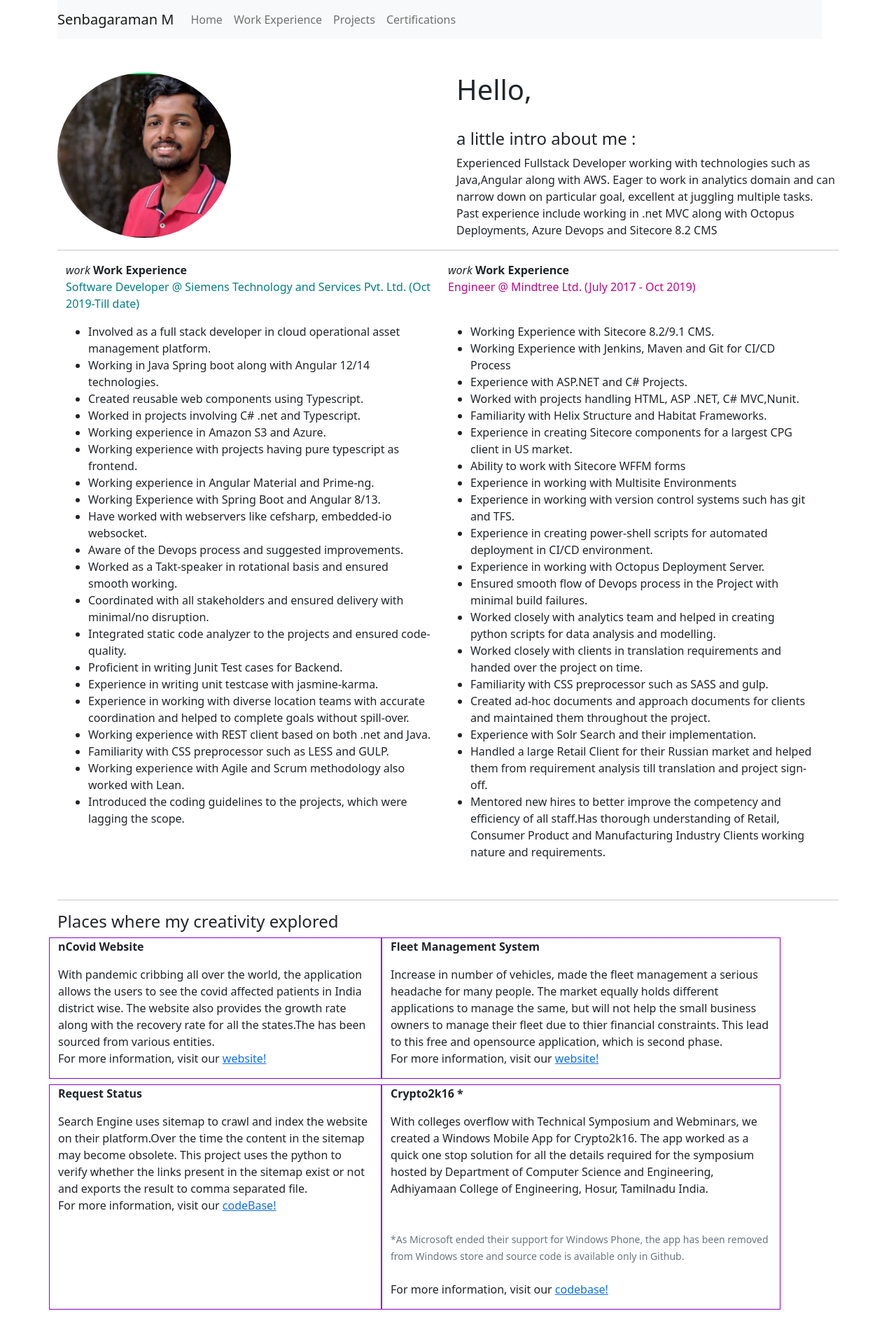
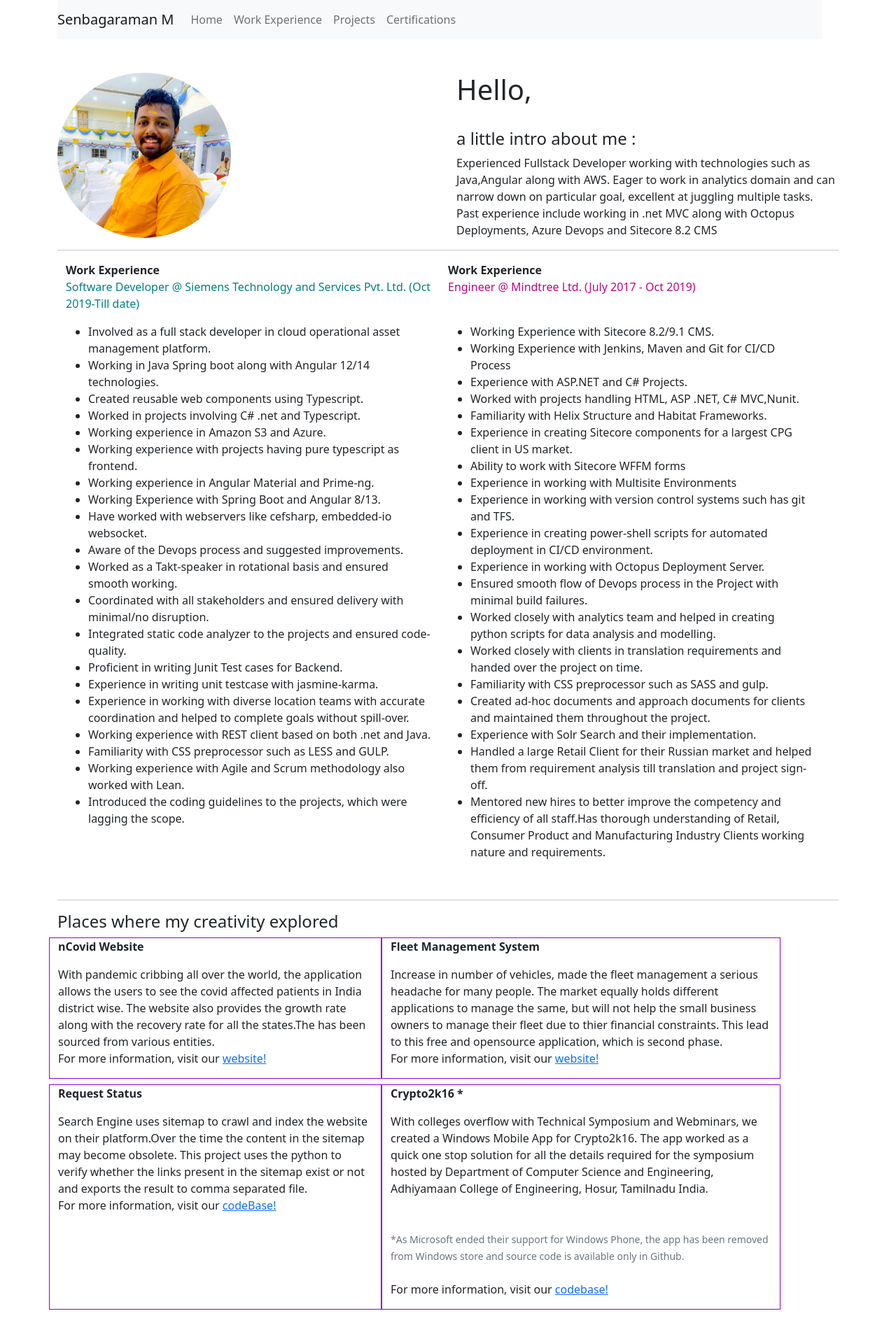
Before and after one commit to senbagaraman04/senbagaraman, an Angular app: page / in a window 1280 px wide. Shown: the top 1894 px of the page at 70% size. Built offline with nearby package versions, Linux system fonts and the light colour scheme; a web font is replaced by a local one.

Commit message:
fix:updated

```diff
--- a/src/app/app.module.ts
+++ b/src/app/app.module.ts
@@ -6,6 +6,7 @@ import { HeaderprofileComponent } from './headerprofile/headerprofile.component'
 import { ProjectsectionComponent } from './projectsection/projectsection.component';
 import { WorkExperienceComponent } from './work-experience/work-experience.component';
 import { CertificationpartComponent } from './certificationpart/certificationpart.component';
+import {MatIconModule} from '@angular/material/icon';
 
 @NgModule({
   declarations: [
@@ -16,7 +17,8 @@ import { CertificationpartComponent } from './certificationpart/certificationpar
     CertificationpartComponent
   ],
   imports: [
-    BrowserModule
+    BrowserModule,
+    MatIconModule
   ],
   providers: [],
   bootstrap: [AppComponent]
--- a/src/app/certificationpart/certificationpart.component.html
+++ b/src/app/certificationpart/certificationpart.component.html
@@ -1,4 +1,9 @@
-<div id="Certification" class="certification container">
+<div class="container"  id="Certification" >
+    <strong>Certificates: </strong>
+</div>
+<div class="certification container">
+
+
     <div class="certificate-earned">
         <div class=" ">
             <img src="https://images.credly.com/size/220x220/images/87eec792-3c63-4526-aafb-da866a30fa54/image.png"
--- a/src/app/headerprofile/headerprofile.component.html
+++ b/src/app/headerprofile/headerprofile.component.html
@@ -12,7 +12,7 @@
           <div class="collapse navbar-collapse" id="navbarNav">
             <ul class="navbar-nav">
               <li class="nav-item active">
-                <a class="nav-link" href="#">Home </a>
+                <a class="nav-link" href="#">Home</a>
               </li>
               <li class="nav-item">
                 <a class="nav-link" href="#workExperience">Work Experience</a>
@@ -29,7 +29,7 @@
       </div>
       <div class="row mt-5">
         <div class="col-md-6">
-          <img width="248" height="236" class="img-responsive img-circle" src="../../assets/Senbagaraman_Manoharan.jpg"
+          <img width="248" height="236" class="img-responsive img-circle profile-image" src="../../assets/senbagaraman.jpg"
             class="rounded-circle" alt="Cinque Terre">
 
         </div>
--- a/src/app/work-experience/work-experience.component.html
+++ b/src/app/work-experience/work-experience.component.html
@@ -1,7 +1,8 @@
 <div class="workExperience container">
     <div class="container-fluid row">
       <div class="col-md-6" id="workExperience">
-        <i aria-hidden="true" class="material-icons"> work </i> <strong>Work Experience</strong>
+
+<strong>Work Experience</strong>
         <p style="color: teal"> Software Developer @ Siemens Technology and Services Pvt. Ltd. (Oct 2019-Till date) </p>
 
         <ul>
@@ -33,7 +34,7 @@
 
       </div>
       <div class="col-md-6">
-        <i aria-hidden="true" class="material-icons"> work </i> <strong>Work Experience</strong>
+       <strong>Work Experience</strong>
         <p style="color: #c50084;"> Engineer @ Mindtree Ltd. (July 2017 - Oct 2019) </p>
 
         <br>
```
Also changed, not shown: src/assets/Senbagaraman_Manoharan.jpg (deleted), src/assets/senbagaraman.jpg (added).
